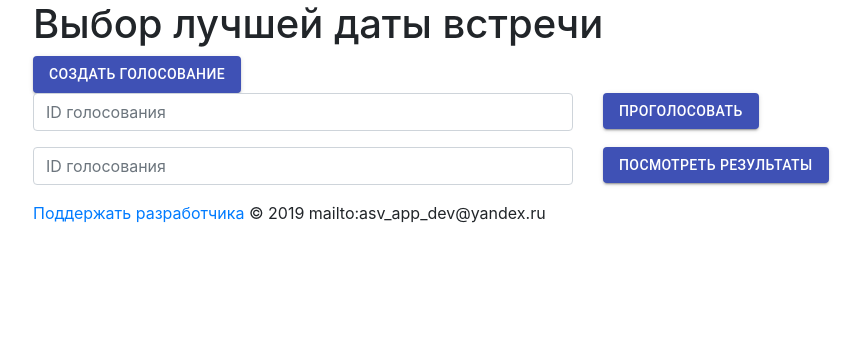
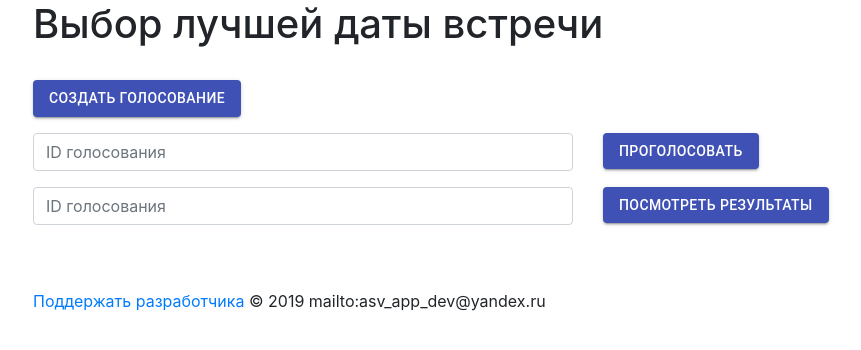
Before and after one commit to saleksandrov/best_meeting_day, a React (Create React App) app in the folder bmd-base/src/main/resources/ui/: page / in a window 1280 px wide. Shown: the top 350 px of the page, without its empty margins (52-913 px from the left). Built offline with nearby package versions, Linux system fonts and the light colour scheme.

Commit message:
UI improvements

```diff
--- a/bmd-base/src/main/resources/ui/build/service-worker.js
+++ b/bmd-base/src/main/resources/ui/build/service-worker.js
@@ -14,7 +14,7 @@
 importScripts("https://storage.googleapis.com/workbox-cdn/releases/4.3.1/workbox-sw.js");
 
 importScripts(
-  "/precache-manifest.f75cf8e96c8fc9ebba741b5d66968f76.js"
+  "/precache-manifest.991c7e9889fbd4282d4871f99f9c0ce7.js"
 );
 
 self.addEventListener('message', (event) => {
--- a/bmd-base/src/main/resources/ui/src/component/AddVote.jsx
+++ b/bmd-base/src/main/resources/ui/src/component/AddVote.jsx
@@ -102,6 +102,7 @@ class AddVote extends Component {
                 <div>
                     <Container>
                         <Row><a href="/">Назад</a></Row>
+                        <br/>
                         <Row>
                             <h3>Добавить голос. ID голосования {this.state.voteId}.</h3>
                         </Row>
--- a/bmd-base/src/main/resources/ui/src/component/CreateVote.jsx
+++ b/bmd-base/src/main/resources/ui/src/component/CreateVote.jsx
@@ -97,6 +97,7 @@ class CreateVote extends Component {
             <MuiPickersUtilsProvider utils={DateFnsUtils}>
                 <Container>
                     <Row><a href="/">Назад</a></Row>
+                    <br/>
                     <Row>
                         <h3>Создать опрос выбора лучшей даты</h3>
                     </Row>
--- a/bmd-base/src/main/resources/ui/src/component/Navigate.jsx
+++ b/bmd-base/src/main/resources/ui/src/component/Navigate.jsx
@@ -27,15 +27,17 @@ class Navigate extends Component {
         return (
             <div>
                 <Form noValidate>
+
+                    <Form.Group controlId="createvote">
                         <Row>
                             <Col>
-
                                 <Button name="addvote" variant="contained" color="primary"
                                         onClick={() => this.props.history.push(`/createvote`)}>
                                     Создать голосование
                                 </Button>
                             </Col>
                         </Row>
+                    </Form.Group>
 
                     <Form.Group controlId="addvote">
                         <Row>
--- a/bmd-base/src/main/resources/ui/src/component/Site.jsx
+++ b/bmd-base/src/main/resources/ui/src/component/Site.jsx
@@ -13,12 +13,15 @@ class Site extends Component {
             <Router>
                 <>
                 <h1>Выбор лучшей даты встречи</h1>
+                <br/>
                 <Switch>
                     <Route path="/" exact component={Navigate}/>
                     <Route path="/createvote" exact component={CreateVote}/>
                     <Route path="/addvote/:voteId" exact component={AddVote}/>
                     <Route path="/viewresult/:voteId" exact component={ViewResult}/>
                 </Switch>
+                <br/>
+                <br/>
                 <p><a href="https://yasobe.ru/na/asv_app_dev">Поддержать разработчика</a> &copy; {moment().year()} mailto:asv_app_dev@yandex.ru</p>
                 </>
             </Router>
--- a/bmd-base/src/main/resources/ui/src/component/ViewResult.jsx
+++ b/bmd-base/src/main/resources/ui/src/component/ViewResult.jsx
@@ -58,6 +58,7 @@ class ViewResult extends Component {
         return (
             <Container>
                 <Row><a href="/">Назад</a></Row>
+                <br/>
                 <Row>
                     <h3>Результаты голосования. ID голосования {this.state.voteId}.</h3>
                 </Row>
```
Also changed, not shown: bmd-base/src/main/resources/ui/build/index.html (+1 -1 lines), bmd-base/src/main/resources/ui/build/asset-manifest.json. Lines whose indentation alone changed are shown as unchanged.
